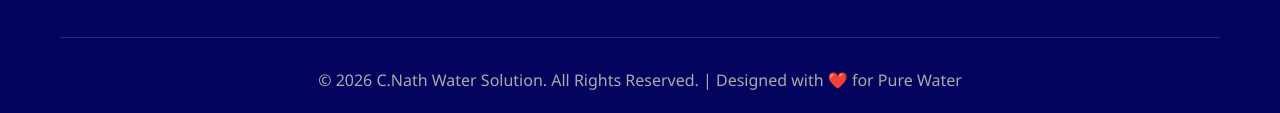
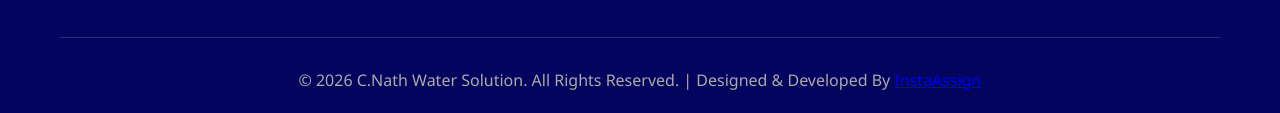
Before and after one commit to IamVT07/C.Nath, a plain HTML site: page index.html in a window 1280 px wide. Shown: the part 5296-5409 px from the top of the page. Drawn offline with Linux system fonts and the light colour scheme.

Commit message:
Update index.html

```diff
--- a/index.html
+++ b/index.html
@@ -1444,7 +1444,7 @@
             </div>
 
             <div class="copyright">
-                <p>&copy; 2026 C.Nath Water Solution. All Rights Reserved. | Designed with ❤️ for Pure Water</p>
+                <p>&copy; 2026 C.Nath Water Solution. All Rights Reserved. | Designed & Developed By <a href="https://instaassign.in/" target="_blank" rel="noopener noreferrer">InstaAssign</a></p>
             </div>
         </div>
     </footer>
```
